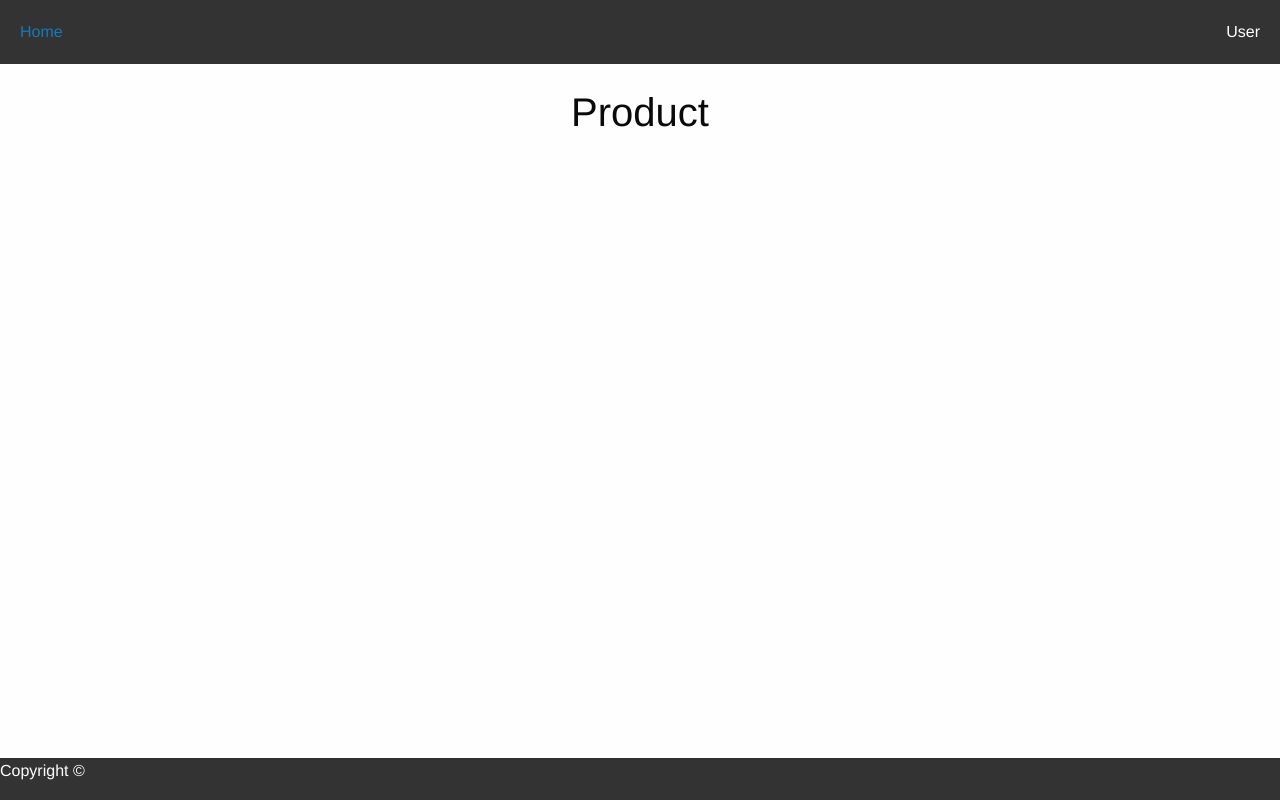
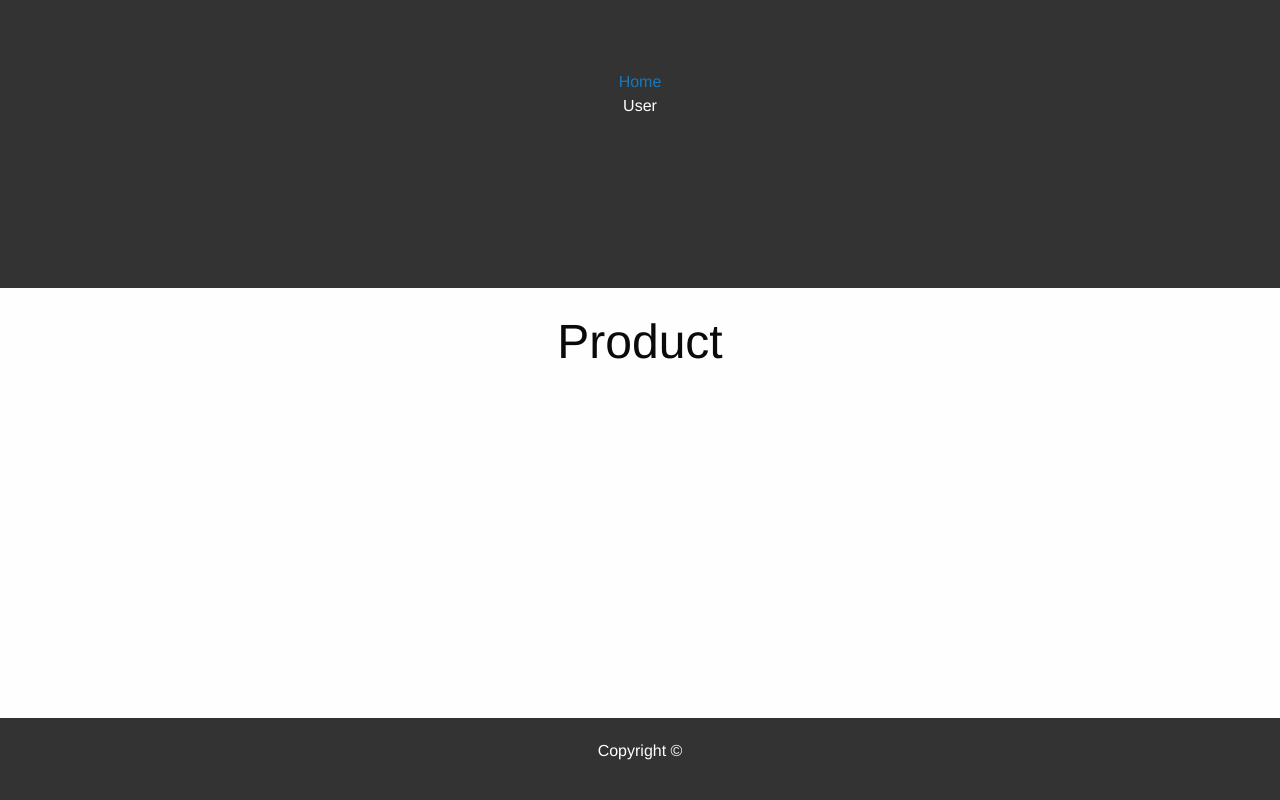
Before and after one commit to tonchawan/TDA_project4, a Django app: page / in a window 1280 px wide. Run offline with Django 4.2, Linux system fonts and the light colour scheme; data that the repository does not hold is empty; some libraries are stand-ins or nearby versions.

Commit message:
css are not apply

```diff
--- a/heal/static/css/heal.css
+++ b/heal/static/css/heal.css
@@ -1,31 +1,37 @@
+/* Global styles */
 /* Global styles */
 body {
   font-family: Arial, sans-serif;
   margin: 0;
   padding: 0;
-    background-color: #f2f2f2;
+  background-color: #c6b553;
 }
 
 /* Header styles */
 header {
   background-color: #333;
   color: #fff;
-  padding: 20px;
+  padding: 70px;
   text-align: center;
 }
 
-.nav-content {
-  display: flex;
-  justify-content: space-between;
-  align-items: center;
+header h1 {
+  margin: 0;
+}
+
+nav.top-nav {
+  display: inline-block;
+  justify-content: start;
+}
+
+nav.top-nav #home-nav {
+  margin-right: auto;
 }
 
 .dropdown {
   display: inline-block;
-}
-
-#home-nav {
-  margin-right: auto;
+  position: relative;
+  margin-bottom: 100px;
 }
 
 .dropdown-content {
@@ -37,7 +43,7 @@
   padding: 12px 16px;
   z-index: 1;
   right: 0;
-    left: auto
+  top: 100%;
 }
 
 .dropdown:hover .dropdown-content {
@@ -50,7 +56,10 @@
   position: fixed;
   bottom: 0;
   width: 100%;
+  padding: 20px;
+  text-align: center;
 }
+
   /* Users view styles */
   .users {
     display: flex;
@@ -250,7 +259,8 @@
   }
 
   .login a {
-    color: blue;
+    border-radius: 2px;
+    color: #4CAF50;
     text-decoration: underline;
   }
 
--- a/heal/templates/heal/base.html
+++ b/heal/templates/heal/base.html
@@ -11,12 +11,13 @@
 </head>
 <body>
   <header>
-    <nav class="top-nav">
+    <nav >
       <div class="nav-content">
         <a id="home-nav" href="{% url 'insuranceproducts_view' %}">Home</a>
-        <div class="dropdown">
+      </div>
+      <div  class="dropdown">
         User
-          <div class="dropdown-content">
+        <div  class="dropdown-content">
           {% if user.is_authenticated %} Welcome
           <br />
           <a href="{% url 'user_detail' pk=user.pk %}">{{ user.username }}</a>
@@ -27,7 +28,6 @@
           <a href="{% url 'signup' %}">Signup</a>
         </div>
         {% endif %}
-        </div>
       </div>
     </nav>
   </header>
--- a/heal/templates/heal/products.html
+++ b/heal/templates/heal/products.html
@@ -2,7 +2,7 @@
 
 {% block content %}
 
-<h2 class="product">Product </h2>
+<h1 class="product">Product </h1>
 
 <ul class="product">
   {% for insuranceproduct in insuranceproducts %}
```
Lines whose indentation alone changed are shown as unchanged.
